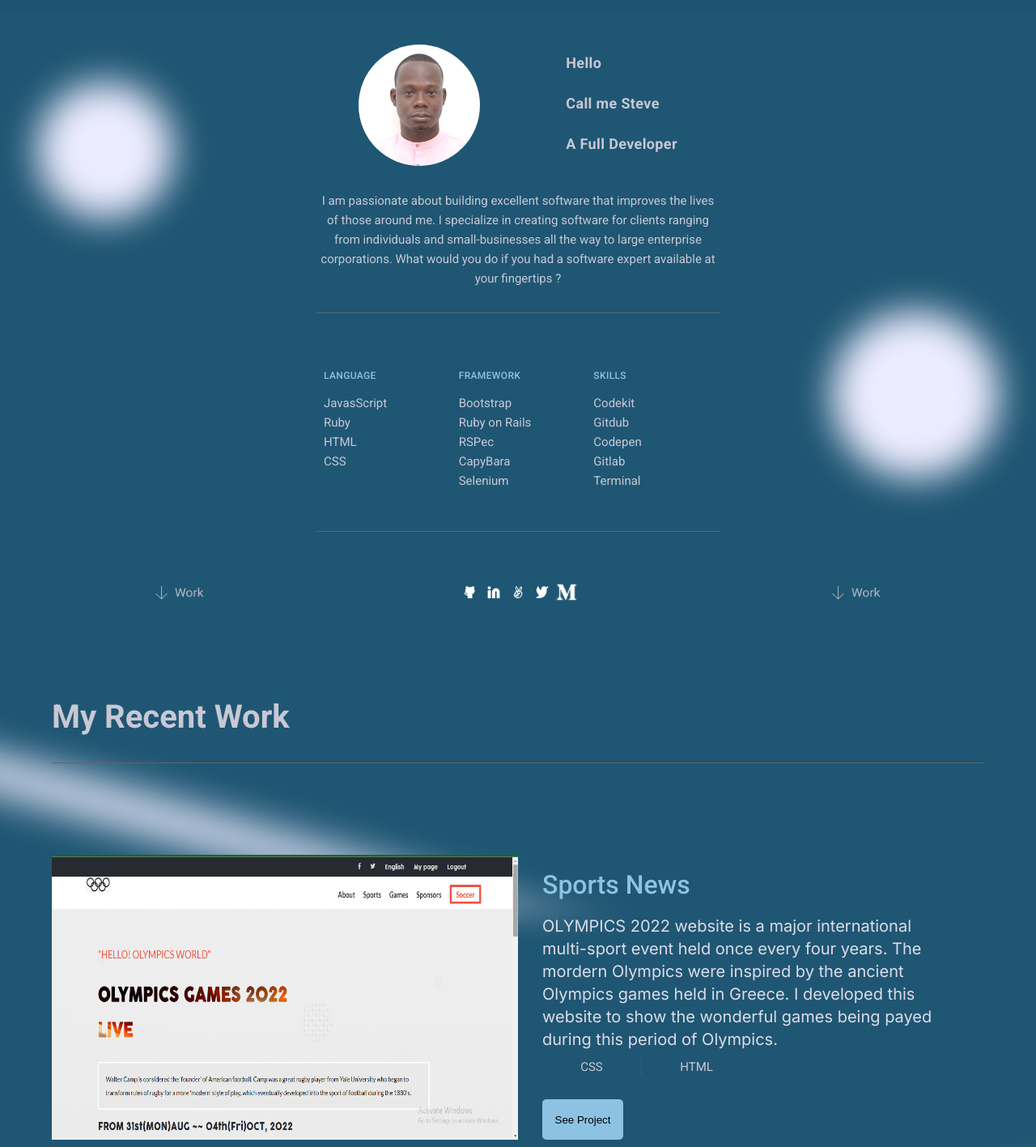
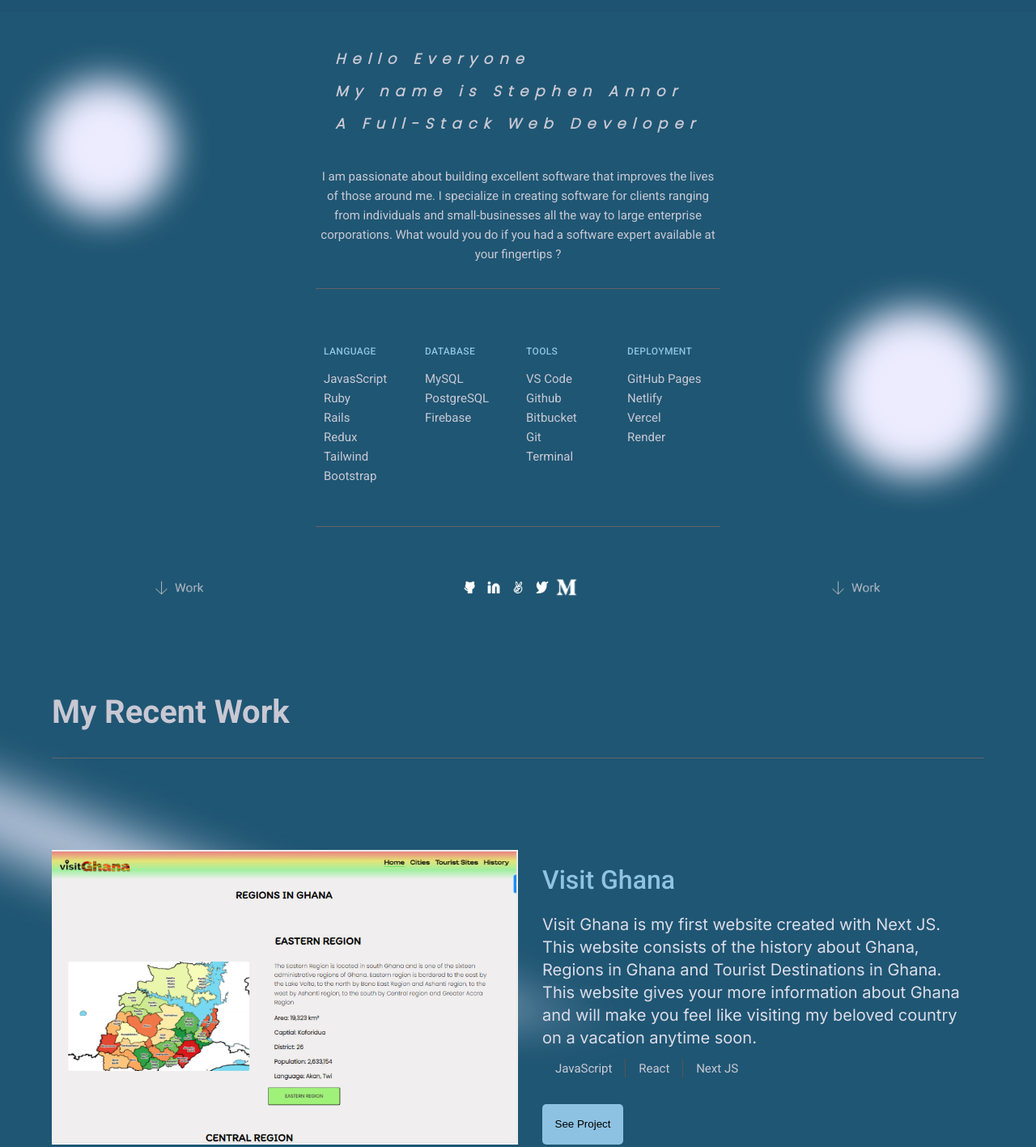
Before and after one commit to braincee/Portfolio-Webstie, a website: page index.html in a window 1280 px wide. Shown: the part 80-1497 px from the top of the page at 81% size. Drawn offline with Linux system fonts and the light colour scheme.

Commit message:
Add changes 01

```diff
--- a/functions/popup-window.js
+++ b/functions/popup-window.js
@@ -1,4 +1,13 @@
 const projects = [
+  {
+    name: 'Visit Ghana',
+    description: 'Visit Ghana is my first website created with Next JS. This website consists of the history about Ghana, Regions in Ghana and Tourist Destinations in Ghana. This website gives your more information about Ghana and will make you feel like visiting my beloved country on a vacation anytime soon.',
+    featuredImageSource: 'images/visit-ghana.png',
+    featuredImageAlt: 'Project image',
+    technology: ['JavaScript', 'React', 'Next JS'],
+    demoLive: 'https://visit-ghana.vercel.app/',
+    sourceLink: 'https://github.com/braincee/tourist-site',
+  },
   {
     name: 'Sports News',
     description:
@@ -38,6 +47,15 @@ const projects = [
     technology: ['Bootstrap', 'React', 'Context API'],
     demoLive: 'https://braincee.github.io/contact-manager/#/',
     sourceLink: 'https://github.com/braincee/contact-manager.git',
+  },
+  {
+    name: 'To Do List App',
+    description: 'Todo application is a web app that helps to organise your daily activities. It lists all the activities that you need to be completed and allows you to mark them as complete or not. Tasks can also be dragged and dropped in any position. It is a minimalistic website built using JavaScript ES6, Webpack and CSS',
+    featuredImageSource: 'images/to-do-list.png',
+    featuredImageAlt: 'Project image',
+    technology: ['Html', 'CSS', 'JavaScript'],
+    demoLive: 'https://braincee.github.io/To-Do_List/',
+    sourceLink: 'https://github.com/braincee/To-Do_List',
   },
 ];
 
--- a/index.html
+++ b/index.html
@@ -41,12 +41,11 @@
                 <div class="myself-0">
                     <div>
                         <ul class="name">
-                           <li>Hello</li>
-                           <li>Call me Steve</li>
-                           <li>A Full Developer</li>
+                           <li>Hello Everyone</li>
+                           <li>My name is Stephen Annor</li>
+                           <li>A Full-Stack Web Developer</li>
                         </ul>
                     </div>
-                    <img id="hero-image" src="images/appiahkorang.jpg" alt="hero image">
                 </div>
                     <p class="intro-1">I am passionate about building excellent software that improves
                         the lives of those around me. I specialize in creating software
@@ -60,28 +59,37 @@
                         <ul class="skills-3">
                             <li>JavasScript</li>
                             <li>Ruby</li>
-                            <li>HTML</li>
-                            <li>CSS</li>
+                            <li>Rails</li>
+                            <li>Redux</li>
+                            <li>Tailwind</li>
+                            <li>Bootstrap</li>
                         </ul>
                     </section>
                     <section class="skills-1">
-                        <h5 class="skills-2">FRAMEWORK</h5>
+                        <h5 class="skills-2">DATABASE</h5>
                         <ul class="skills-3">
-                            <li>Bootstrap</li>
-                            <li>Ruby on Rails</li>
-                            <li>RSPec</li>
-                            <li>CapyBara</li>
-                            <li>Selenium</li>
+                            <li>MySQL</li>
+                            <li>PostgreSQL</li>
+                            <li>Firebase</li>
                         </ul>
                     </section>
                     <section class="skills-1">
-                        <h5 class="skills-2">SKILLS</h5>
+                        <h5 class="skills-2">TOOLS</h5>
                         <ul class="skills-3">
-                            <li>Codekit</li>
-                            <li>Gitdub</li>
-                            <li>Codepen</li>
-                            <li>Gitlab</li>
+                            <li>VS Code</li>
+                            <li>Github</li>
+                            <li>Bitbucket</li>
+                            <li>Git</li>
                             <li>Terminal</li>
+                        </ul>
+                    </section>
+                    <section class="skills-1">
+                        <h5 class="skills-2">DEPLOYMENT</h5>
+                        <ul class="skills-3">
+                            <li>GitHub Pages</li>
+                            <li>Netlify</li>
+                            <li>Vercel</li>
+                            <li>Render</li>
                         </ul>
                     </section>
                 </div>
@@ -122,9 +130,9 @@
                 <form class="contact-form" id="simple-form" name="contact_form" action="https://formspree.io/f/mvolqnaz" method="post">
                     <fieldset id="form-inputs">
                         <label for="full-name" hidden>Full Name</label>
-                        <input type="text" name="user_full_name" id="full-name" placeholder="Text Input" required="" maxlength="30">
+                        <input type="text" name="user_full_name" id="full-name" placeholder="Enter your Full Name" required="" maxlength="30">
                         <label for="email-address" hidden="">Email Address</label>
-                        <input type="email" name="user_email" id="email-address" placeholder="jeremy@gmail.com" required="">
+                        <input type="email" name="user_email" id="email-address" placeholder="Enter your Email" required="">
                         <label for="message" hidden="">Message</label>
                         <textarea rows="5" name="user_message" id="message" placeholder="Enter text here" required="" maxlength="500"></textarea>
                     </fieldset>
--- a/style.css
+++ b/style.css
@@ -1,4 +1,5 @@
 @import url("https://fonts.googleapis.com/css2?family=Inter:wght@100;200;300;400;500;600;700;800;900&family=Roboto:ital,wght@0,100;0,300;0,400;0,500;0,700;0,900;1,100;1,300;1,400;1,500;1,700;1,900&display=swap");
+@import url('https://fonts.googleapis.com/css2?family=Poppins:wght@300&display=swap');
 
 *,
 *::before,
@@ -66,11 +67,15 @@ i {
 
 .name {
   font-weight: bold;
+  display: flex;
+  flex-direction: column;
+  justify-content: center;
   font-size: 18px;
-  line-height: 50px;
-  letter-spacing: 0.37px;
+  line-height: 40px;
+  letter-spacing: 8px;
   list-style: none;
-
+  font-style: italic;
+  font-family: 'Poppins', sans-serif;
 }
 
 #hero-image {
```
Also changed, not shown: images/to-do-list.png (added), images/visit-ghana.png (added).
